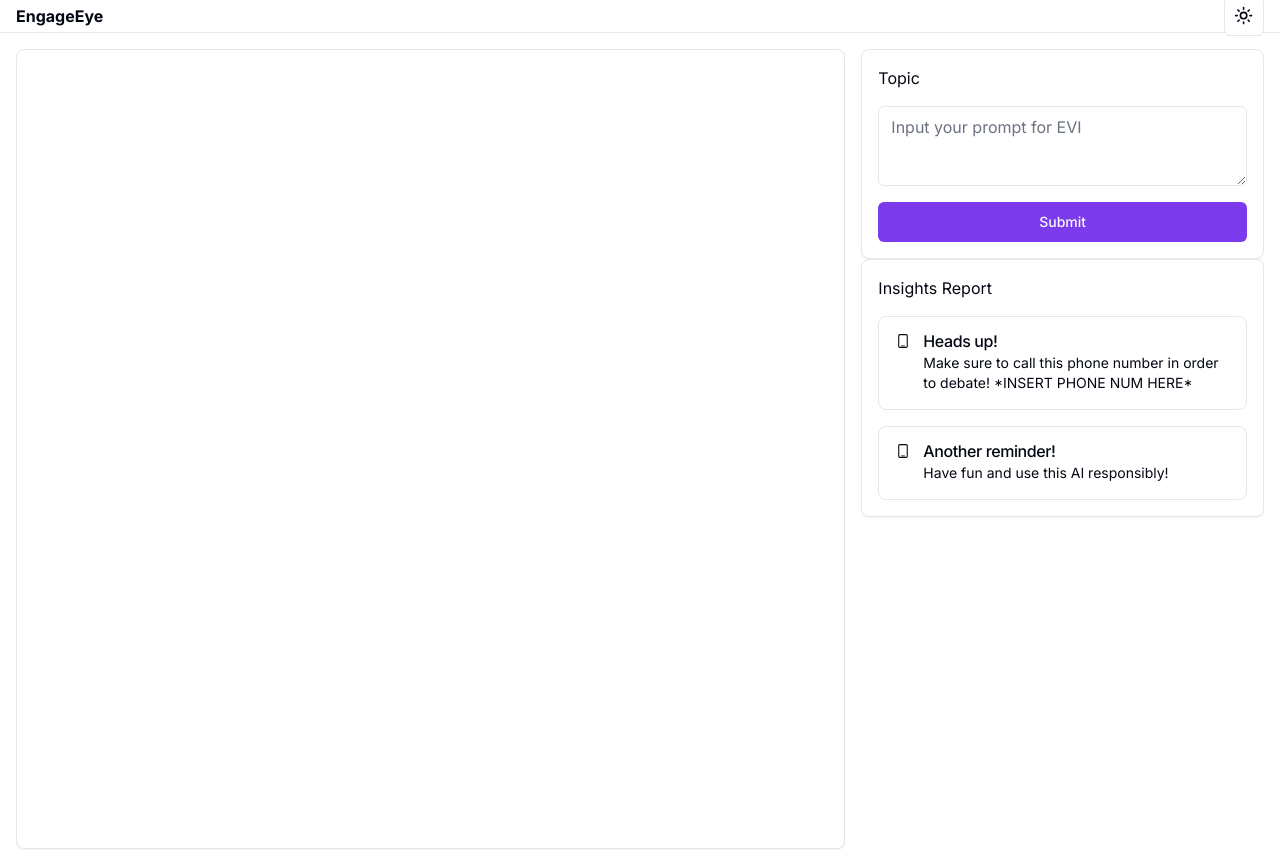
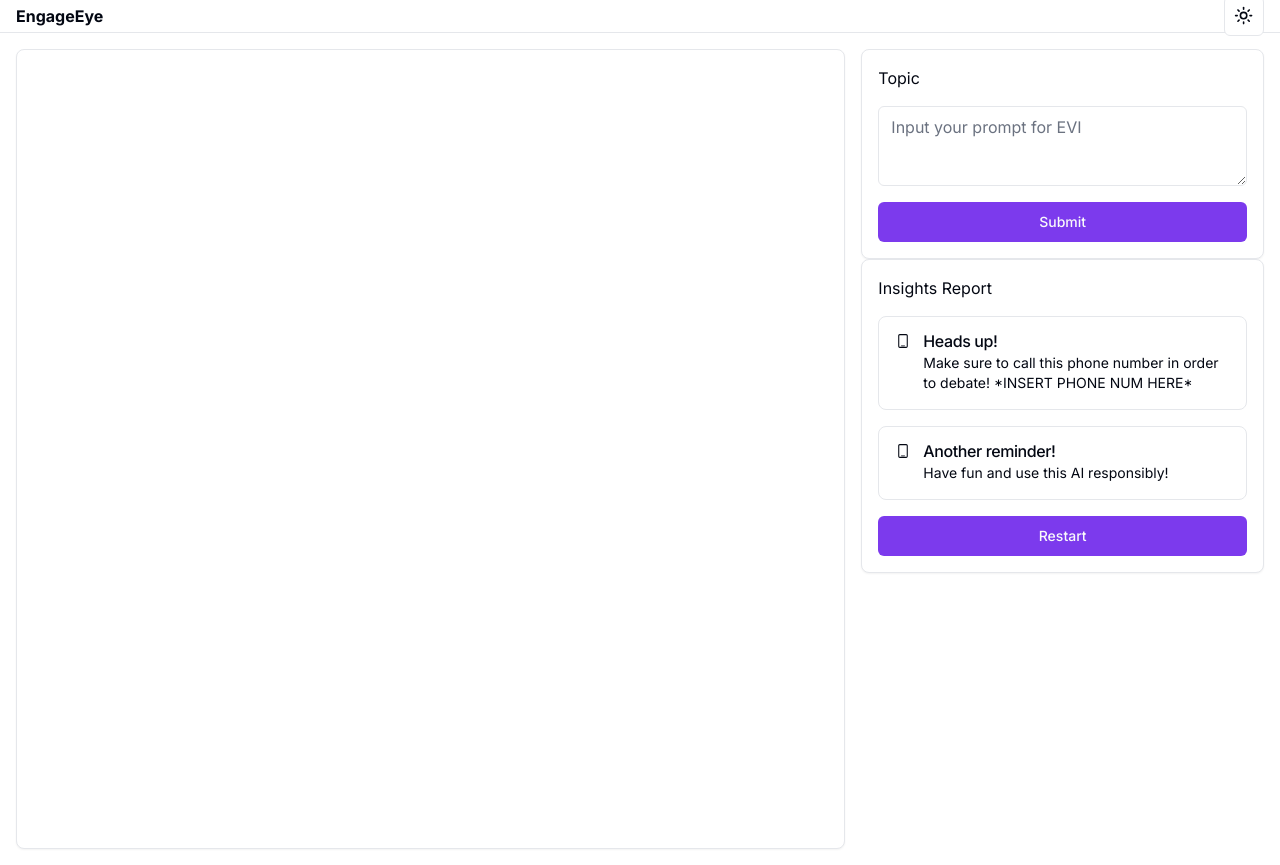
Before and after one commit to sumtzehern/CiceroAi, a Next.js app: page / in a window 1280 px wide. Built offline with nearby package versions, Linux system fonts and the light colour scheme; no server answers.

Commit message:
Updated interface again

```diff
--- a/src/app/rooms.tsx
+++ b/src/app/rooms.tsx
@@ -4,6 +4,7 @@ import { Textarea } from "@/components/ui/textarea";
 import CameraView from "./cameraView";
 import { Button } from "@/components/ui/button";
 import PhoneIcon from "@/components/ui/phoneIcon"
+
 import { Alert, AlertDescription, AlertTitle } from "@/components/ui/alert"
 
 
@@ -41,8 +42,8 @@ export default function Roomspage() {
               Have fun and use this AI responsibly!
             </AlertDescription>
           </Alert>
-          {/* <Textarea placeholder="Input your prompt for EVI" className="text-base text-gray-600"/> */}
-          {/* <Button variant="default" className="w-full">Submit</Button> */}
+
+          <Button variant="default" className="w-full">Restart</Button>
         </div>
       </div>
 
```
